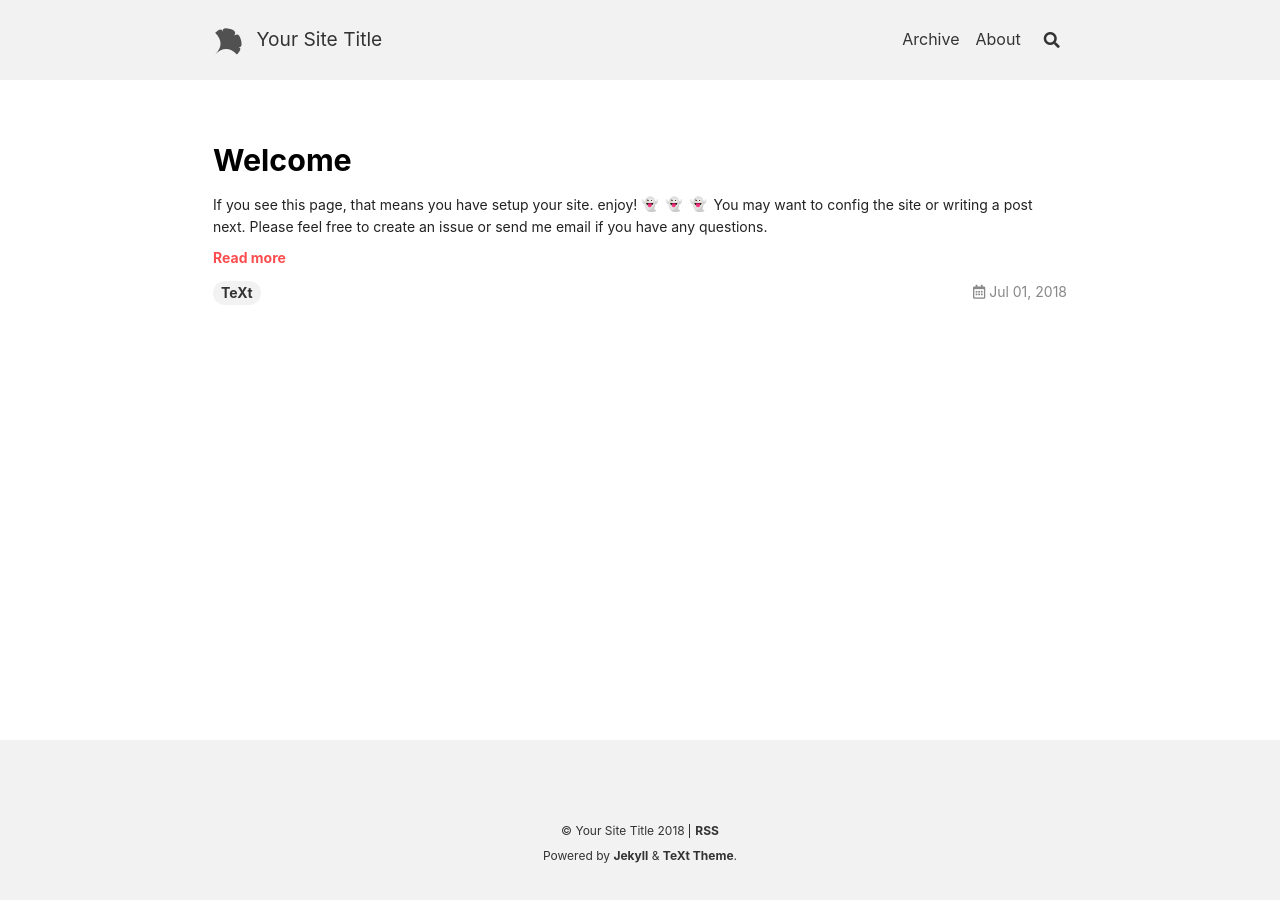
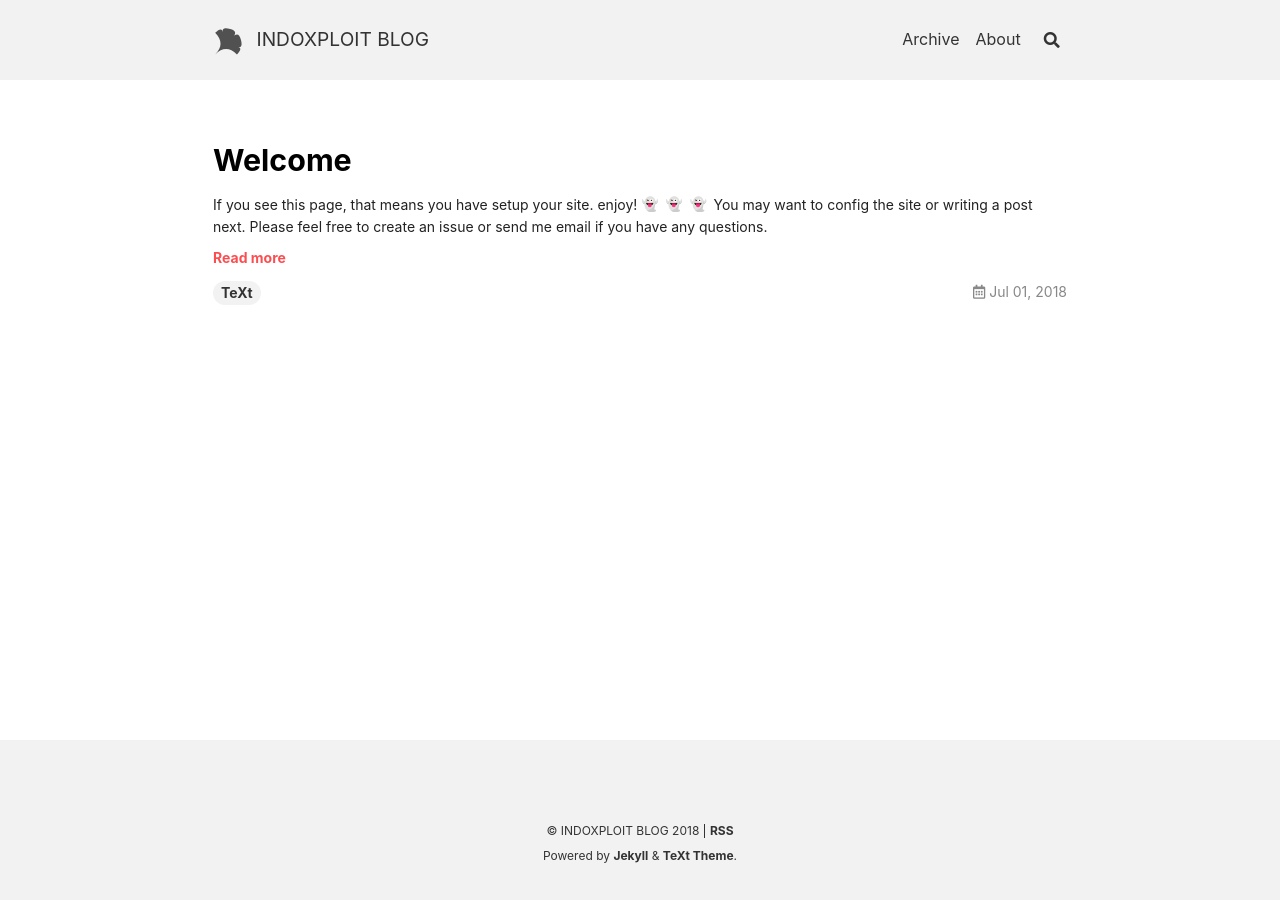
Before and after one commit to indoxploit-coders/idx-blog, a Jekyll site: the page built from index.html, in a window 1280 px wide. Built offline with Jekyll 4.4.1, drawn with Linux system fonts in a browser that asks for light colours; nearby versions of some CDN libraries; emoji names are drawn with the system emoji font; the list of posts is cut into pages by our own code.

Commit message:
Sumeragi Kururu

```diff
--- a/_config.yml
+++ b/_config.yml
@@ -4,6 +4,9 @@
 # which you are expected to set up once and rarely need to edit after that.
 # For technical reasons, this file is *NOT* reloaded automatically when you use
 # 'jekyll serve'. If you change this file, please restart the server process.
+
+## !USE TEXT THEME
+theme: jekyll-text-theme
 #
 # ,--------.      ,--.   ,--. ,--.
 # '--.  .--',---.  \  `.'  /,-'  '-.
@@ -11,18 +14,15 @@
 #    |  |  \   --. /  .'.  \  |  |
 #    `--'   `----''--'   '--' `--'
 
-
-
-
 ## => Site Settings
 ##############################
 text_skin: default # "default" (default), "dark", "forest", "ocean", "chocolate", "orange"
 highlight_theme: default # "default" (default), "tomorrow", "tomorrow-night", "tomorrow-night-eighties", "tomorrow-night-blue", "tomorrow-night-bright"
-url     : # the base hostname & protocol for your site e.g. https://www.someone.com
+url     : https://blog.indoxploit.or.id/ # the base hostname & protocol for your site e.g. https://www.someone.com
 baseurl : # does not include hostname
-title   : Your Site Title
+title   : INDOXPLOIT BLOG
 description: > # this means to ignore newlines until "Language & timezone"
-  Your Site Description
+  Let's Play with Our Code and Make More Exploitations
 
 
 ## => Language and Timezone
@@ -34,11 +34,11 @@ timezone: # see https://en.wikipedia.org/wiki/List_of_tz_database_time_zones for
 ## => Author and Social
 ##############################
 author:
-  type      : # "person" (default), "organization"
-  name      : Your Name
-  url       :
+  type      : organization # "person" (default), "organization"
+  name      : INDOXPLOIT
+  url       : https://blog.indoxploit.or.id
   avatar    : # path or url of avatar image
-  bio       : I am an amazing person.
+  bio       : Indonesian Coder Community.
   email     :
   facebook  : # "user_name" the last part of your profile url, e.g. https://www.facebook.com/user_name
   twitter   : # "user_name" the last part of your profile url, e.g. https://twitter.com/user_name
@@ -52,7 +52,7 @@ author:
 
 ## => GitHub Repository (if the site is hosted by GitHub)
 ##############################
-repository: user_name/repo_name
+repository: indoxploit-coders/idx-blog
 repository_tree: master
 
 
```
